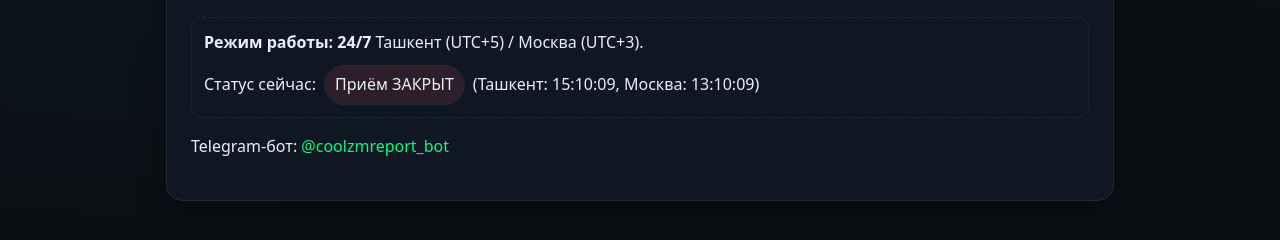
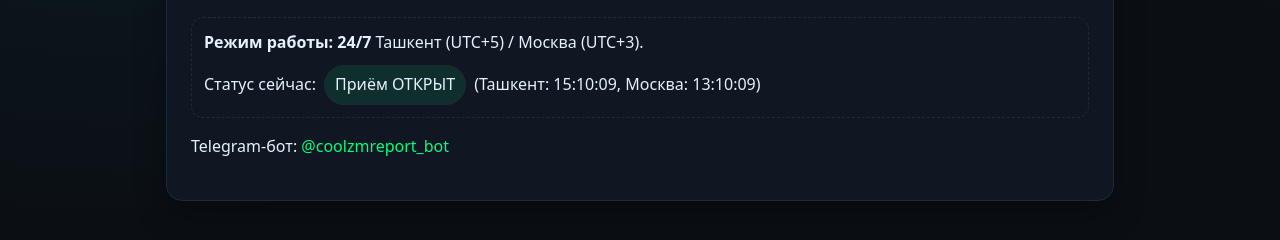
Before and after one commit to fayzullovdev/coolzm, a plain HTML site: page reports.html in a window 1280 px wide. Shown: the part 230-470 px from the top of the page. Drawn offline with Linux system fonts and the light colour scheme.

Commit message:
Update reports: 24/7 Telegram bot + theme toggle

```diff
--- a/reports.html
+++ b/reports.html
@@ -64,9 +64,7 @@
       .schedule{flex-direction:column;align-items:flex-start}
       .status{width:100%;text-align:center}
       main{padding:20px 12px 56px}
-      /* переносим длинные ссылки аккуратно */
       .card a{overflow-wrap:anywhere;word-break:break-word}
-      /* увеличиваем область нажатия кнопок */
       .btn{padding:12px}
     }
 
@@ -110,7 +108,8 @@
         <div><b>Режим работы:</b> <b>24/7</b> Ташкент (UTC+5) / Москва (UTC+3).</div>
         <div class="schedule">
           <span class="muted">Статус сейчас:</span>
-          <span id="status" class="status">—</span>
+          <!-- фиксируем статус сразу в разметке, без мигания -->
+          <span id="status" class="status open">Приём ОТКРЫТ</span>
           <span id="now" class="muted"></span>
         </div>
       </div>
@@ -122,27 +121,22 @@
   <script>
   const $ = (q,c=document)=>c.querySelector(q);
   const state = { theme: localStorage.getItem('theme') || 'dark' };
+
   function applyTheme(){
     document.documentElement.setAttribute('data-theme', state.theme);
     $('#theme').textContent = state.theme==='dark' ? 'Dark' : 'Light';
   }
+
   function tzTime(tz){
     return new Intl.DateTimeFormat('ru-RU',{ timeZone: tz, hour:'2-digit', minute:'2-digit', second:'2-digit' }).format(new Date());
   }
-  function isOpenTashkent(){
-    const now = new Date();
-    const parts = new Intl.DateTimeFormat('ru-RU',{ timeZone:'Asia/Tashkent', hour:'2-digit', minute:'2-digit', hour12:false }).formatToParts(now);
-    const hh = Number(parts.find(p=>p.type==='hour').value);
-    const mm = Number(parts.find(p=>p.type==='minute').value);
-    const minutes = hh*60 + mm;
-    return minutes >= 7*60 && minutes < 15*60; // 07:00–14:59
-  }
+
+  // Статус всегда открыт; обновляем только время
   function renderStatus(){
-    const open = isOpenTashkent();
     const st = $('#status');
     const now = $('#now');
-    st.textContent = open ? 'Приём ОТКРЫТ' : 'Приём ЗАКРЫТ';
-    st.className = 'status ' + (open ? 'open' : 'closed');
+    st.textContent = 'Приём ОТКРЫТ';
+    st.className = 'status open';
     now.textContent = ` (Ташкент: ${tzTime('Asia/Tashkent')}, Москва: ${tzTime('Europe/Moscow')})`;
   }
 
@@ -155,7 +149,7 @@
     });
 
     renderStatus();
-    setInterval(renderStatus, 1000);
+    setInterval(renderStatus, 1); // обновляем часы
   });
   </script>
 </body>
```
Also changed, not shown: index.html (+1 -1 lines).
